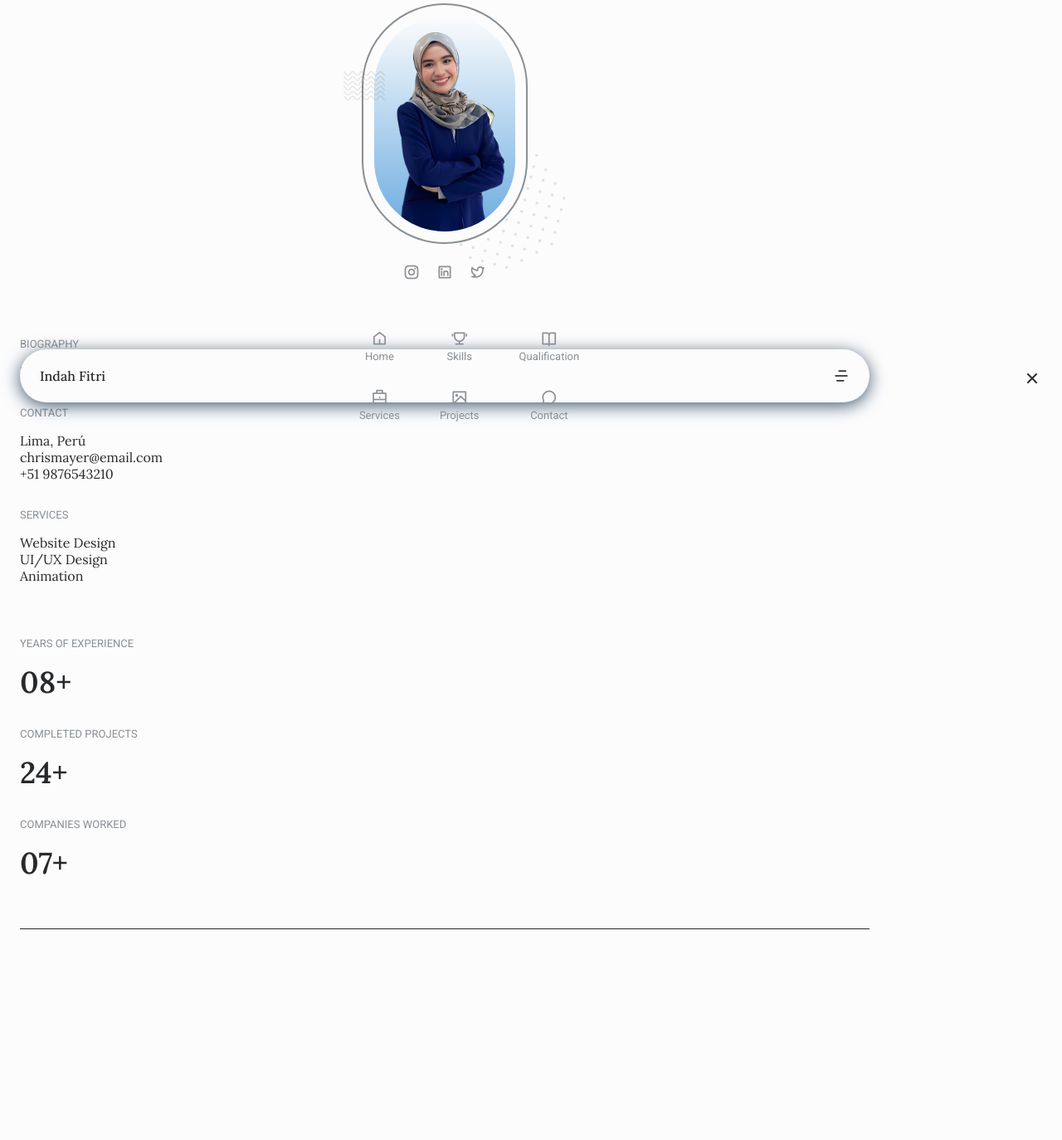
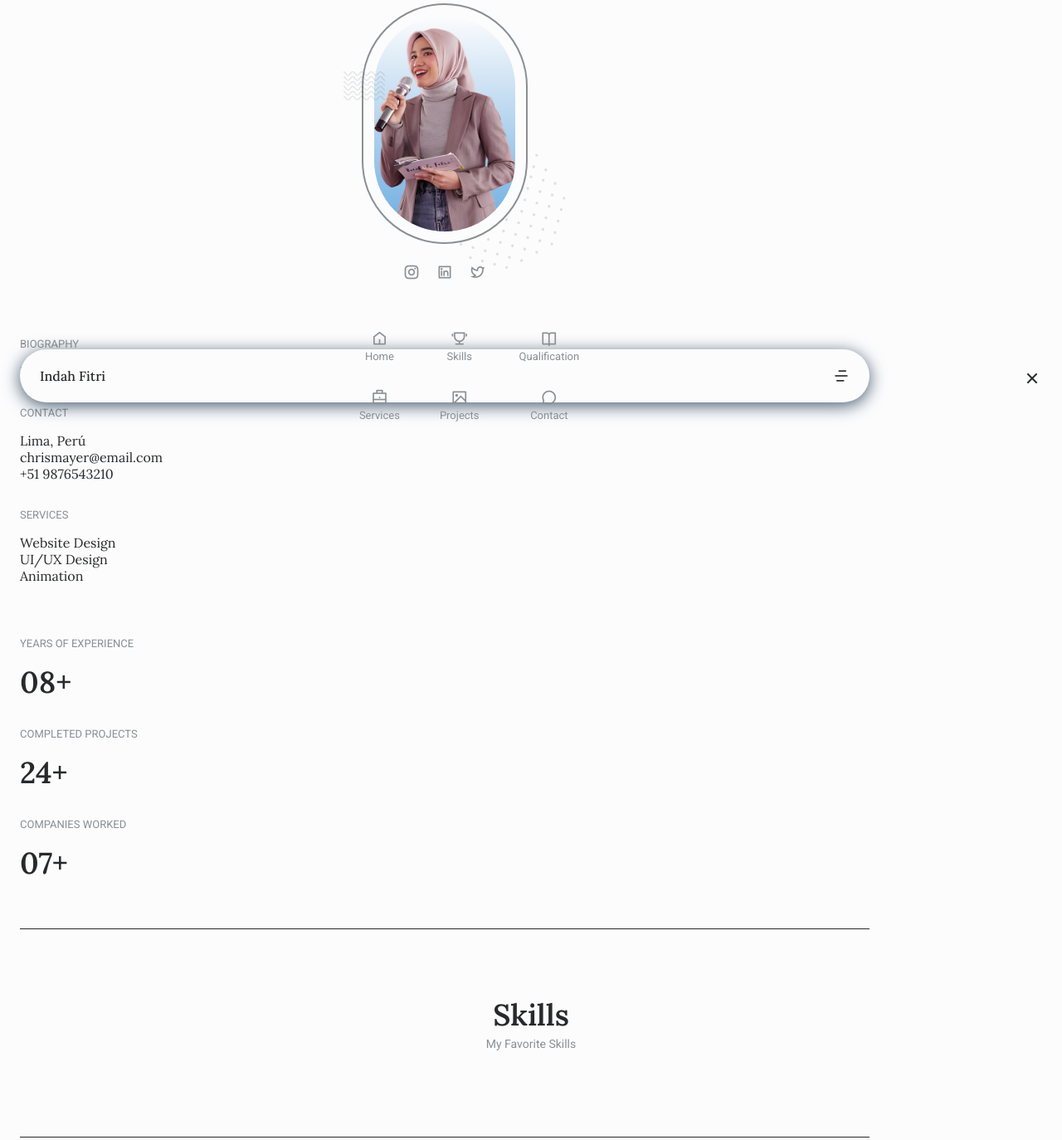
Before and after one commit to enefisualcode/indahfitriw, a plain HTML site: page index.html in a window 1280 px wide. Shown: the part 283-1657 px from the top of the page at 83% size. Drawn offline with nearby package versions, Linux system fonts and the light colour scheme.

Commit message:
fifth commit

```diff
--- a/assets/css/styles.css
+++ b/assets/css/styles.css
@@ -284,7 +284,7 @@ body.dark-theme {
 }
 
 .home__perfil img {
-  width: 150px;
+  width: 260px;
 }
 
 .home__shape-waves,
--- a/index.html
+++ b/index.html
@@ -82,7 +82,7 @@
 
             <div class="home__blob grid">
               <div class="home__perfil">
-                <img src="assets/img/indah3.png" alt="home perfil" />
+                <img src="assets/img/indah.png" alt="home perfil" />
               </div>
 
               <img src="assets/img/shape-wawes.svg" alt="" class="home__shape-waves" />
@@ -155,7 +155,18 @@
       </section>
 
       <!--==================== SKILLS ====================-->
-      <section class="skills section" id="skills"></section>
+      <section class="skills section" id="skills">
+        <h2 class="section__title">Skills</h2>
+        <span class="section__subtitle">My Favorite Skills</span>
+
+        <div class="skills__container container grid section__border">
+          <!--============= SKILLS 1 ================-->
+          <div class="skills__content">
+            <h3 class="skills__title"></h3>
+          </div>
+          <!--============= SKILLS 2 ==================-->
+        </div>
+      </section>
 
       <!--==================== QUALIFICATION ====================-->
       <section class="qualification section" id="qualification"></section>
```
Also changed, not shown: assets/img/indah2.png, assets/img/indah3.png (deleted).
